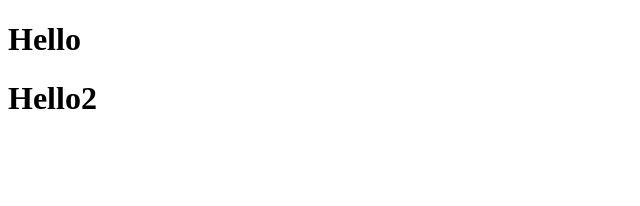
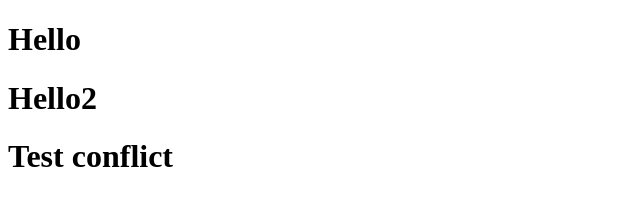
Before and after one commit to nguyenhoang123213/git, a plain HTML site: page index.html in a window 1280 px wide. Shown: the whole page, without its empty margins (0-640 px from the left). Drawn offline with Linux system fonts and the light colour scheme.

Commit message:
test conflict

```diff
--- a/index.html
+++ b/index.html
@@ -8,5 +8,6 @@
 <body>
     <h1>Hello</h1>
     <h1>Hello2</h1>
+    <h1>Test conflict</h1>
 </body>
 </html>
```
